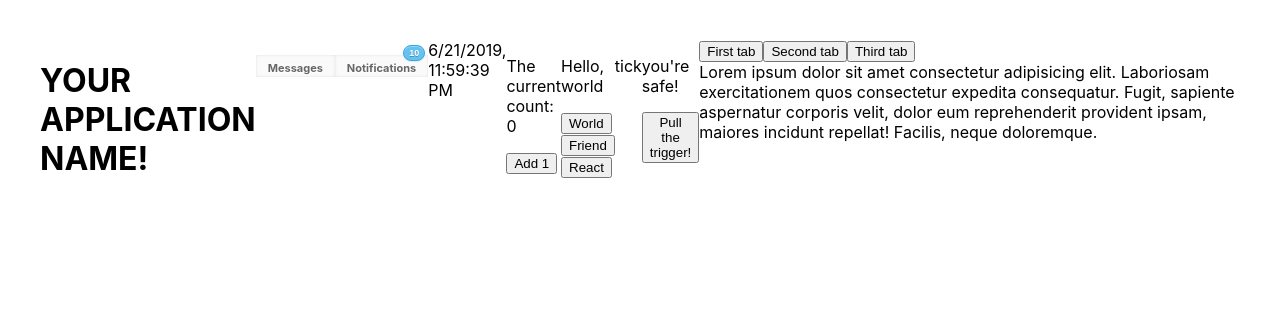
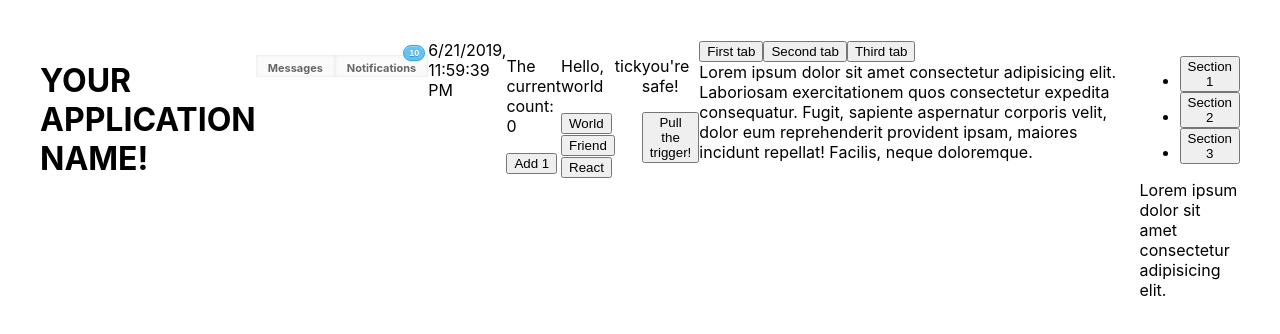
Before and after one commit to tsputzke/React-Playground-Drills, a React (Create React App) app: page / in a window 1280 px wide. Shown: the top 334 px of the page. Built offline with nearby package versions, Linux system fonts and the light colour scheme.

Commit message:
Implement Accordian Component

```diff
--- a/src/App.js
+++ b/src/App.js
@@ -7,6 +7,7 @@
 import Bomb from './state-drills/Bomb'
 import RouletteGun from './state-drills/RouletteGun';
 import Tabs from './state/Tabs';
+import Accordian from './state-drills/Accordian'
 
 const tabsProp = [
   { name: 'First tab',
@@ -16,6 +17,21 @@
   { name: 'Third tab',
     content: 'Fugit, sapiente aspernatur corporis velit, dolor eum reprehenderit provident ipsam, maiores incidunt repellat! Facilis, neque doloremque. Lorem ipsum dolor sit amet consectetur adipisicing elit. Laboriosam exercitationem quos consectetur expedita consequatur.' },
 ];
+
+const sections = [
+  {
+    title: 'Section 1',
+    content: 'Lorem ipsum dolor sit amet consectetur adipisicing elit.',
+  },
+  {
+    title: 'Section 2',
+    content: 'Cupiditate tenetur aliquam necessitatibus id distinctio quas nihil ipsam nisi modi!',
+  },
+  {
+    title: 'Section 3',
+    content: 'Animi amet cumque sint cupiditate officia ab voluptatibus libero optio et?',
+  },
+]
 
 class App extends Component {
   render() {
@@ -30,6 +46,7 @@
         <Bomb />
         <RouletteGun  bulletInChamber={3} />
         <Tabs tabs={tabsProp}/>
+        <Accordian sections={sections}/>
       </div>
     );
   }
--- /dev/null
+++ b/src/state-drills/Accordian.js
@@ -0,0 +1,40 @@
+import React from 'react';
+
+class Acordian extends React.Component {
+  static defaultProps = { sections: []};
+  state = {
+    currentTabIndex: 0
+  };
+  handleButtonClick(index) {
+    this.setState({
+      currentTabIndex: index
+    })
+  }
+  renderButtons() {
+    return this.props.sections.map((tab, index) => (
+      <li  key={index}>
+        <button onClick={() => this.handleButtonClick(index)}>
+        {tab.title}
+        </button>
+      </li>
+    ))
+  }
+  renderContent() {
+    const currentTab = this.props.sections[this.state.currentTabIndex]
+    return (
+      <p>{currentTab.content}</p>
+    )
+  }
+  render() {
+    return (
+      <div>
+        <ul>
+        {this.renderButtons()}
+        </ul>
+        {!!this.props.sections.length && this.renderContent()}
+      </div>
+    )
+  }
+}
+
+export default Acordian
--- a/src/state/Tabs.js
+++ b/src/state/Tabs.js
@@ -1,5 +1,4 @@
 import React from "react";
-import { thisExpression } from "@babel/types";
 
 class Tabs extends React.Component {
   static defaultProps = { tabs: []};
```
